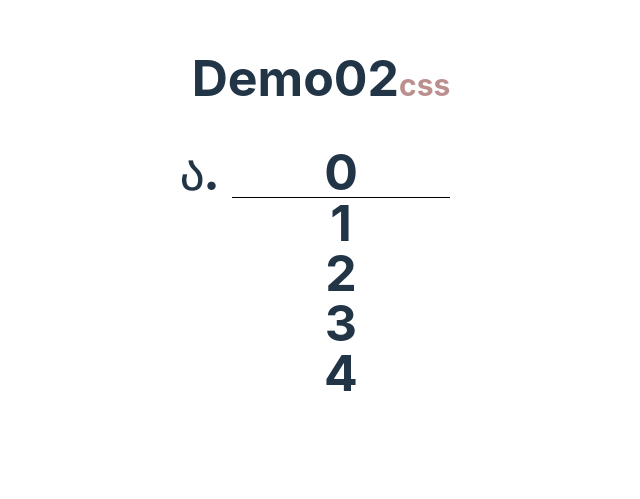
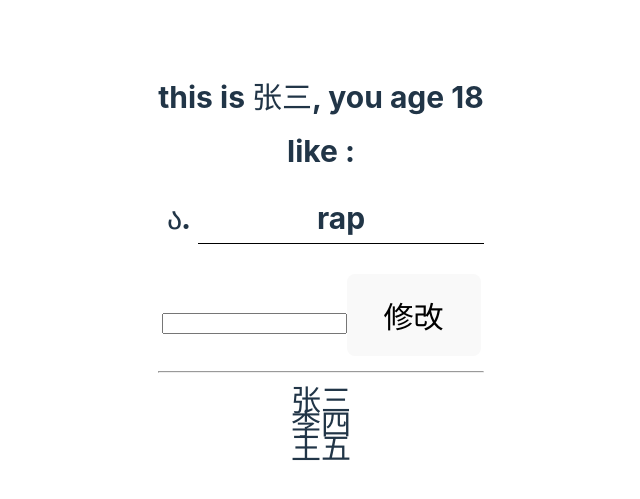
Before and after one commit to lize240810/reactDemo, a React (Vite) app in the folder demo03/: page / in a window 1280 px wide. Shown: the part 143-642 px from the top of the page, without its empty margins (319-959 px from the left). Built offline with nearby package versions, Linux system fonts and the light colour scheme.

Commit message:
组件基础操作

```diff
--- a/demo03/package.json
+++ b/demo03/package.json
@@ -10,6 +10,7 @@
   },
   "dependencies": {
     "any-touch": "^2.2.0",
+    "prop-types": "^15.8.1",
     "react": "^18.2.0",
     "react-dom": "^18.2.0",
     "sass": "^1.56.2",
--- /dev/null
+++ b/demo03/src/component/demo02/TestComponent.tsx
@@ -0,0 +1,41 @@
+import React, {createRef} from "react";
+
+class TestComponent extends React.Component {
+    state = {
+        age: 18,
+        name: "张三",
+        likes: [
+            "rap"
+        ],
+    }
+
+    inputRef = createRef()
+
+    onChangeAge = () => {
+        this.setState({
+            age: 20,
+            name: this.inputRef?.current?.value
+        })
+        this.setState({
+            likes: [...this.state.likes, Math.random()]
+        })
+    }
+
+    render() {
+        return (
+            <div>
+                <p>this is {this.state.name}, you age {this.state.age}</p>
+                <div>
+                    like :
+                    <ul>
+                        {(this.state.likes.map(item => <li key={item}>{item}</li>))}
+                    </ul>
+                </div>
+                <input type="text" ref={this.inputRef}/>
+                <button onClick={this.onChangeAge}>修改</button>
+            </div>
+        )
+    }
+}
+
+export default TestComponent;
--- /dev/null
+++ b/demo03/src/component/demo02/TestProps.tsx
@@ -0,0 +1,11 @@
+interface protoTypes {
+    list: Array<any>
+}
+
+export default function TestPropsCom({list}: protoTypes) {
+    return (
+        <div>
+            {list.map(item => <div key={item.id}>{item.name}</div>)}
+        </div>
+    )
+}
--- a/demo03/src/pages/demo02.scss
+++ b/demo03/src/pages/demo02.scss
@@ -1,5 +1,6 @@
 .box {
-  font-size: 50px;
+  width: 100%;
+  font-size: 30px;
   font-weight: bold;
 
   > span {
--- a/demo03/src/pages/demo02.tsx
+++ b/demo03/src/pages/demo02.tsx
@@ -1,20 +1,18 @@
 import './demo02.scss'
+import TestComponent from '../component/demo02/TestComponent'
+import TestProps from '../component/demo02/TestProps'
 
 export default function Demo02() {
 
-    function strList() {
-        let _arr = []
-        for (let i = 0; i < 5; i++) {
-            _arr.push(<li key={i}>{i}</li>)
-        }
-        return _arr
-    }
+    const persons = [
+        {name: "张三", id: 1},
+        {name: "李四", id: 2},
+        {name: "王五", id: 3},
+    ]
 
     return <div className='box'>
-        Demo02<span>css</span>
-
-        <ul>
-            {strList()}
-        </ul>
+        <TestComponent></TestComponent>
+        <hr/>
+        <TestProps list={persons} />
     </div>
 }
```
Also changed, not shown: 1 other file (tests, documents, lock files or other folders).
